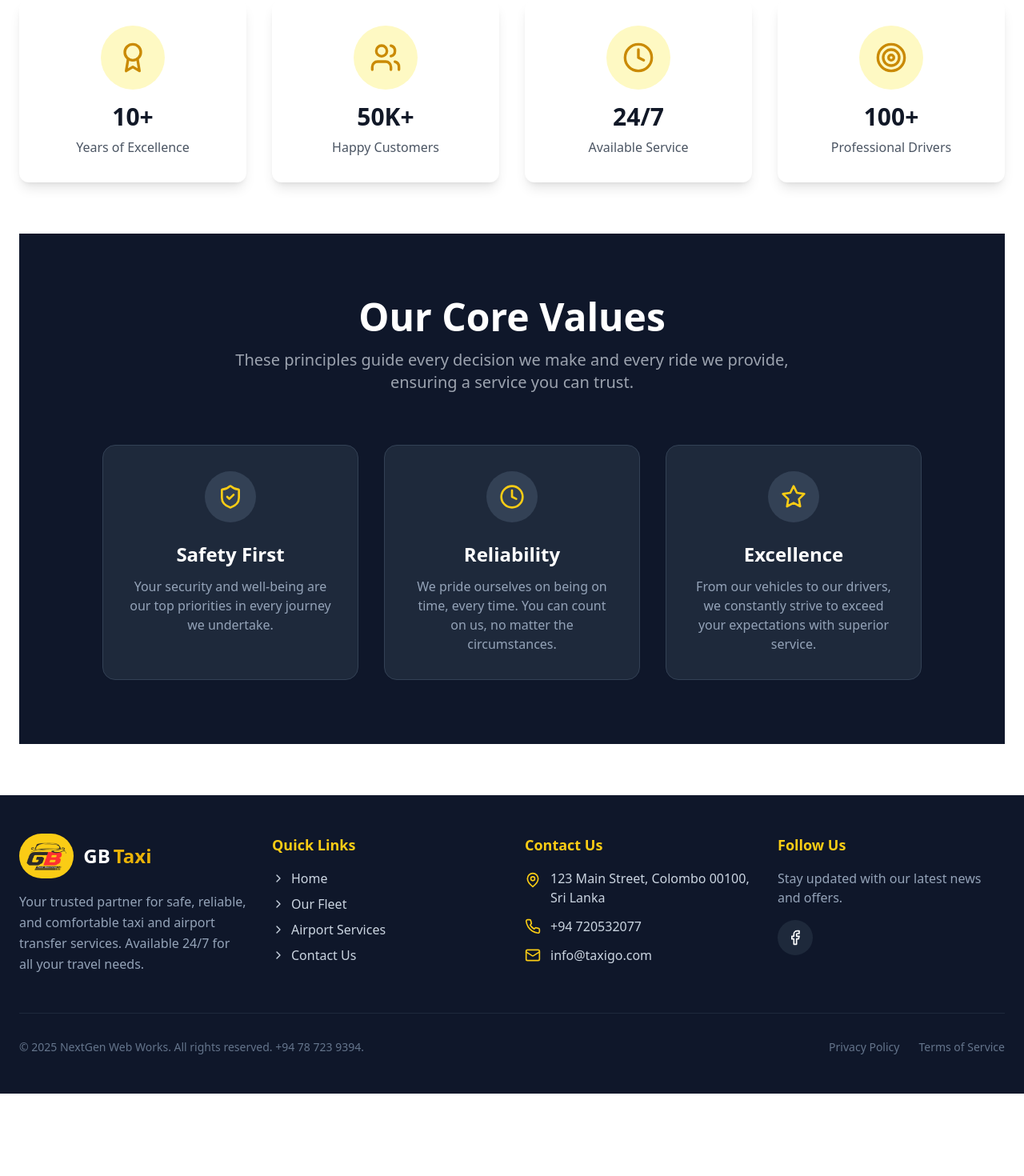
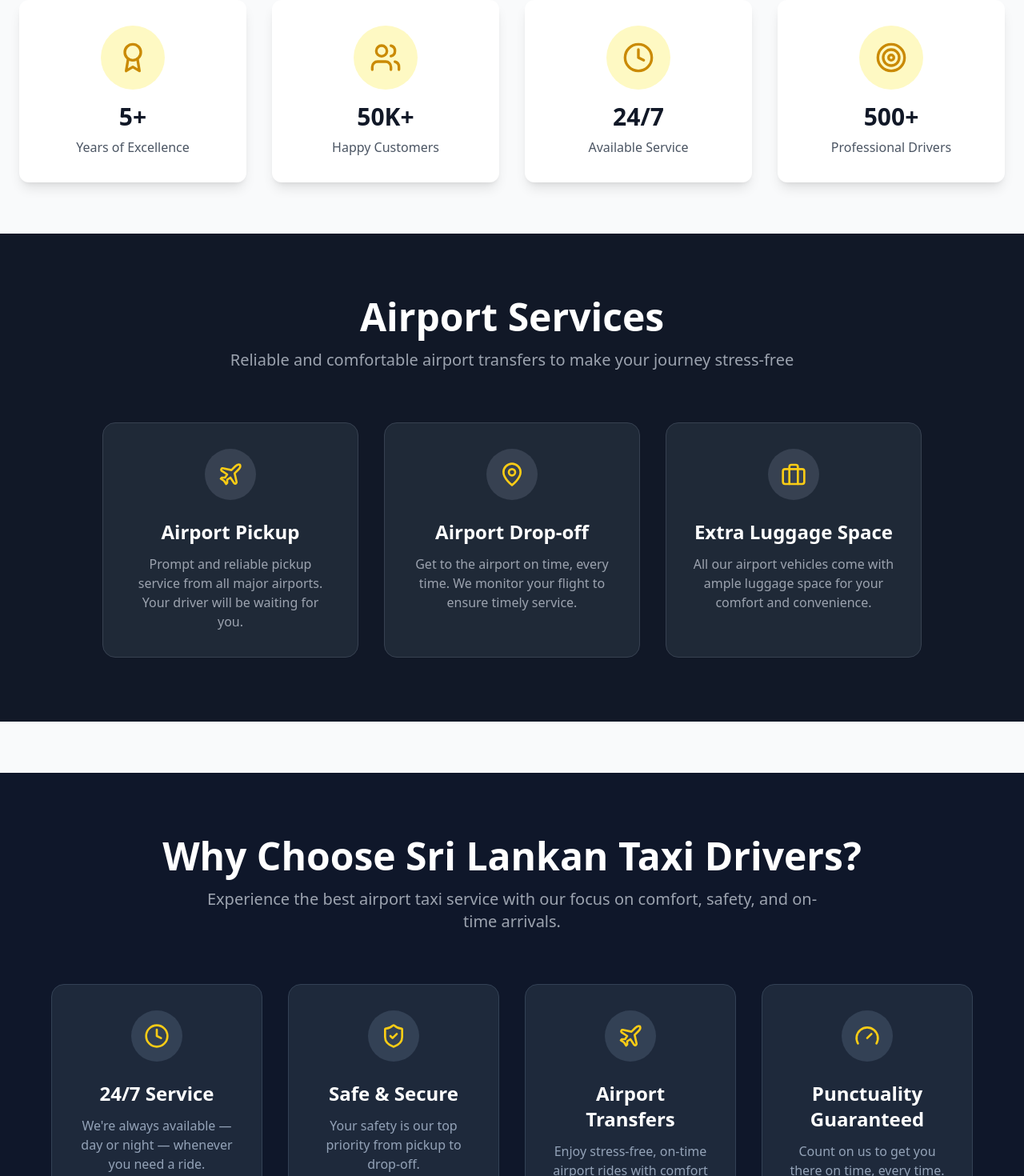
Before and after one commit to malishabandara/gb-taxi, a React (Vite) app: page /about in a window 1280 px wide. Shown: the part 860-2330 px from the top of the page at 80% size. Before the commit the page ends 2227 px from the top, so only its background shows below. Built offline with nearby package versions, Linux system fonts and the light colour scheme.

Commit message:
edited name and edited aout page

```diff
--- a/index.html
+++ b/index.html
@@ -4,7 +4,7 @@
     <meta charset="UTF-8" />
     <link rel="icon" type="image/svg+xml" href="/src/public/taxi_top.png" />
     <meta name="viewport" content="width=device-width, initial-scale=1.0" />
-    <title>GB Taxi Services</title>
+    <title>Sri Lankan Taxi Drivers</title>
   </head>
   <body>
     <div id="root"></div>
--- a/src/components/Footer.tsx
+++ b/src/components/Footer.tsx
@@ -14,7 +14,7 @@
     <div className="bg-yellow-400 p-2 rounded-full mr-3">
       <img src={logo} alt="TaxiGo Logo" className="h-10 w-auto" />
     </div>
-    <span className="text-2xl font-bold text-white">GB<span className='text-yellow-500 px-1'>Taxi</span></span>
+    <span className="text-xl font-bold text-white">Sri Lankan<span className='text-yellow-500 px-1'>Taxi Drivers</span></span>
   </div>
   <p className="text-slate-400 leading-relaxed">
     Your trusted partner for safe, reliable, and comfortable taxi and airport transfer services. Available 24/7 for all your travel needs.
--- a/src/components/Navbar.tsx
+++ b/src/components/Navbar.tsx
@@ -46,7 +46,7 @@
             <div className="bg-gradient-to-r bg-yellow-400  rounded-lg shadow-md">
               <img src={logo} className='w-14 h-10 object-cover p-2 '></img>
             </div>
-            <span className="text-2xl font-bold text-white drop-shadow-lg">GB Taxi</span>
+            <span className="text-2xl font-bold text-white drop-shadow-lg">Sri Lankan Taxi Drivers</span>
           </Link>
 
           {/* Desktop Navigation */}
--- a/src/pages/About.tsx
+++ b/src/pages/About.tsx
@@ -1,8 +1,10 @@
-import { Award, Clock, ShieldCheck, Star, Target, Users } from 'lucide-react';
+import { Award, Briefcase, Clock, Gauge, MapPin, Plane, ShieldCheck, Target, Users } from 'lucide-react';
 import taxi1 from "../public/taxi1.jpg";
+
 export default function About() {
   return (
-    <div className="min-h-screen  pb-16">
+    <div className="min-h-screen bg-gray-50 pb-16">
+      {/* Hero Section */}
       <div className="relative h-96 mb-16">
         <img
           src={taxi1}
@@ -11,17 +13,18 @@
         />
         <div className="absolute inset-0 bg-black/50 flex items-center justify-center">
           <div className="text-center text-white">
-            <h1 className="text-6xl font-bold mb-4">About TaxiGo</h1>
+            <h1 className="text-6xl font-bold mb-4">About Sri Lankan Taxi Drivers</h1>
             <p className="text-2xl">Your Trusted Transportation Partner</p>
           </div>
         </div>
       </div>
 
       <div className="container mx-auto px-6">
+        {/* Our Story Section */}
         <div className="max-w-4xl mx-auto mb-16">
           <h2 className="text-4xl font-bold text-gray-900 mb-6">Our Story</h2>
           <p className="text-lg text-gray-700 mb-4">
-            Founded in 2015, TaxiGo has been serving our community with dedication and excellence. What started as a small fleet of vehicles has grown into a comprehensive transportation service that thousands of customers rely on daily.
+            Sri Lankan Taxi Drivers has been serving our community with dedication and excellence. What started as a small fleet of vehicles has grown into a comprehensive transportation service that thousands of customers rely on daily.
           </p>
           <p className="text-lg text-gray-700 mb-4">
             Our mission is simple: to provide safe, reliable, and comfortable transportation for everyone. We believe that quality service shouldn't come at a premium price, which is why we work hard to keep our rates competitive while maintaining the highest standards.
@@ -31,12 +34,13 @@
           </p>
         </div>
 
+        {/* Stats Section */}
         <div className="grid md:grid-cols-2 lg:grid-cols-4 gap-8 mb-16">
           <div className="bg-white p-8 rounded-xl shadow-lg text-center">
             <div className="bg-yellow-100 w-20 h-20 rounded-full flex items-center justify-center mx-auto mb-4">
               <Award className="w-10 h-10 text-yellow-600" />
             </div>
-            <h3 className="text-3xl font-bold text-gray-900 mb-2">10+</h3>
+            <h3 className="text-3xl font-bold text-gray-900 mb-2">5+</h3>
             <p className="text-gray-600">Years of Excellence</p>
           </div>
 
@@ -60,65 +64,120 @@
             <div className="bg-yellow-100 w-20 h-20 rounded-full flex items-center justify-center mx-auto mb-4">
               <Target className="w-10 h-10 text-yellow-600" />
             </div>
-            <h3 className="text-3xl font-bold text-gray-900 mb-2">100+</h3>
+            <h3 className="text-3xl font-bold text-gray-900 mb-2">500+</h3>
             <p className="text-gray-600">Professional Drivers</p>
           </div>
         </div>
+      </div>
 
+      {/* Airport Services Section */}
+      <section className="py-20 bg-gray-900 mb-16">
+        <div className="container mx-auto px-6">
+          <div className="text-center mb-16">
+            <h2 className="text-4xl md:text-5xl font-bold text-white mb-4">
+              Airport Services
+            </h2>
+            <p className="text-xl text-gray-400 max-w-3xl mx-auto">
+              Reliable and comfortable airport transfers to make your journey stress-free
+            </p>
+          </div>
+          <div className="grid md:grid-cols-3 gap-8 max-w-5xl mx-auto">
+            <div className="group bg-gray-800 p-8 rounded-2xl border border-gray-700 text-center transition-all duration-300 hover:border-yellow-500 hover:-translate-y-2">
+              <div className="flex justify-center mb-6">
+                <div className="bg-gray-700 group-hover:bg-yellow-500 rounded-full p-4 transition-colors duration-300">
+                  <Plane className="w-8 h-8 text-yellow-400 group-hover:text-gray-900 transition-colors duration-300" />
+                </div>
+              </div>
+              <h3 className="text-2xl font-bold text-white mb-3">Airport Pickup</h3>
+              <p className="text-gray-400">
+                Prompt and reliable pickup service from all major airports. Your driver will be waiting for you.
+              </p>
+            </div>
+            <div className="group bg-gray-800 p-8 rounded-2xl border border-gray-700 text-center transition-all duration-300 hover:border-yellow-500 hover:-translate-y-2">
+              <div className="flex justify-center mb-6">
+                <div className="bg-gray-700 group-hover:bg-yellow-500 rounded-full p-4 transition-colors duration-300">
+                  <MapPin className="w-8 h-8 text-yellow-400 group-hover:text-gray-900 transition-colors duration-300" />
+                </div>
+              </div>
+              <h3 className="text-2xl font-bold text-white mb-3">Airport Drop-off</h3>
+              <p className="text-gray-400">
+                Get to the airport on time, every time. We monitor your flight to ensure timely service.
+              </p>
+            </div>
+            <div className="group bg-gray-800 p-8 rounded-2xl border border-gray-700 text-center transition-all duration-300 hover:border-yellow-500 hover:-translate-y-2">
+              <div className="flex justify-center mb-6">
+                <div className="bg-gray-700 group-hover:bg-yellow-500 rounded-full p-4 transition-colors duration-300">
+                  <Briefcase className="w-8 h-8 text-yellow-400 group-hover:text-gray-900 transition-colors duration-300" />
+                </div>
+              </div>
+              <h3 className="text-2xl font-bold text-white mb-3">Extra Luggage Space</h3>
+              <p className="text-gray-400">
+                All our airport vehicles come with ample luggage space for your comfort and convenience.
+              </p>
+            </div>
+          </div>
+        </div>
+      </section>
+
+      {/* Why Choose Us Section */}
       <section className="py-20 bg-slate-900">
         <div className="container mx-auto px-6">
           <div className="text-center mb-16">
             <h2 className="text-4xl md:text-5xl font-bold text-white mb-4">
-            Our Core Values
+              Why Choose Sri Lankan Taxi Drivers?
             </h2>
             <p className="text-xl text-gray-400 max-w-3xl mx-auto">
-            These principles guide every decision we make and every ride we provide, ensuring a service you can trust.
+              Experience the best airport taxi service with our focus on comfort, safety, and on-time arrivals.
             </p>
           </div>
-
-        <div className="grid md:grid-cols-3 gap-8 max-w-5xl mx-auto">
-          {/* Card 1: Safety First */}
+          <div className="grid md:grid-cols-2 lg:grid-cols-4 gap-8 max-w-6xl mx-auto">
+            <div className="group bg-slate-800 p-8 rounded-2xl border border-slate-700 text-center transition-all duration-300 hover:border-yellow-500 hover:-translate-y-2">
+              <div className="flex justify-center mb-6">
+                <div className="bg-slate-700 group-hover:bg-yellow-500 rounded-full p-4 transition-colors duration-300">
+                  <Clock className="w-8 h-8 text-yellow-400 group-hover:text-slate-900 transition-colors duration-300" />
+                </div>
+              </div>
+              <h3 className="text-2xl font-bold text-white mb-3">24/7 Service</h3>
+              <p className="text-slate-400">
+                We're always available — day or night — whenever you need a ride.
+              </p>
+            </div>
             <div className="group bg-slate-800 p-8 rounded-2xl border border-slate-700 text-center transition-all duration-300 hover:border-yellow-500 hover:-translate-y-2">
               <div className="flex justify-center mb-6">
                 <div className="bg-slate-700 group-hover:bg-yellow-500 rounded-full p-4 transition-colors duration-300">
                   <ShieldCheck className="w-8 h-8 text-yellow-400 group-hover:text-slate-900 transition-colors duration-300" />
                 </div>
               </div>
-            <h3 className="text-2xl font-bold text-white mb-3">Safety First</h3>
+              <h3 className="text-2xl font-bold text-white mb-3">Safe & Secure</h3>
               <p className="text-slate-400">
-              Your security and well-being are our top priorities in every journey we undertake.
+                Your safety is our top priority from pickup to drop-off.
               </p>
             </div>
-
-          {/* Card 2: Reliability */}
             <div className="group bg-slate-800 p-8 rounded-2xl border border-slate-700 text-center transition-all duration-300 hover:border-yellow-500 hover:-translate-y-2">
               <div className="flex justify-center mb-6">
                 <div className="bg-slate-700 group-hover:bg-yellow-500 rounded-full p-4 transition-colors duration-300">
-                <Clock className="w-8 h-8 text-yellow-400 group-hover:text-slate-900 transition-colors duration-300" />
+                  <Plane className="w-8 h-8 text-yellow-400 group-hover:text-slate-900 transition-colors duration-300" />
                 </div>
               </div>
-            <h3 className="text-2xl font-bold text-white mb-3">Reliability</h3>
+              <h3 className="text-2xl font-bold text-white mb-3">Airport Transfers</h3>
               <p className="text-slate-400">
-              We pride ourselves on being on time, every time. You can count on us, no matter the circumstances.
+                Enjoy stress-free, on-time airport rides with comfort and convenience.
               </p>
             </div>
-
-          {/* Card 3: Excellence */}
             <div className="group bg-slate-800 p-8 rounded-2xl border border-slate-700 text-center transition-all duration-300 hover:border-yellow-500 hover:-translate-y-2">
               <div className="flex justify-center mb-6">
                 <div className="bg-slate-700 group-hover:bg-yellow-500 rounded-full p-4 transition-colors duration-300">
-                <Star className="w-8 h-8 text-yellow-400 group-hover:text-slate-900 transition-colors duration-300" />
+                  <Gauge className="w-8 h-8 text-yellow-400 group-hover:text-slate-900 transition-colors duration-300" />
                 </div>
               </div>
-            <h3 className="text-2xl font-bold text-white mb-3">Excellence</h3>
+              <h3 className="text-2xl font-bold text-white mb-3">Punctuality Guaranteed</h3>
               <p className="text-slate-400">
-              From our vehicles to our drivers, we constantly strive to exceed your expectations with superior service.
+                Count on us to get you there on time, every time.
               </p>
             </div>
           </div>
         </div>
       </section>
     </div>
-    </div>
   );
 }
```
Lines whose indentation alone changed are shown as unchanged.
